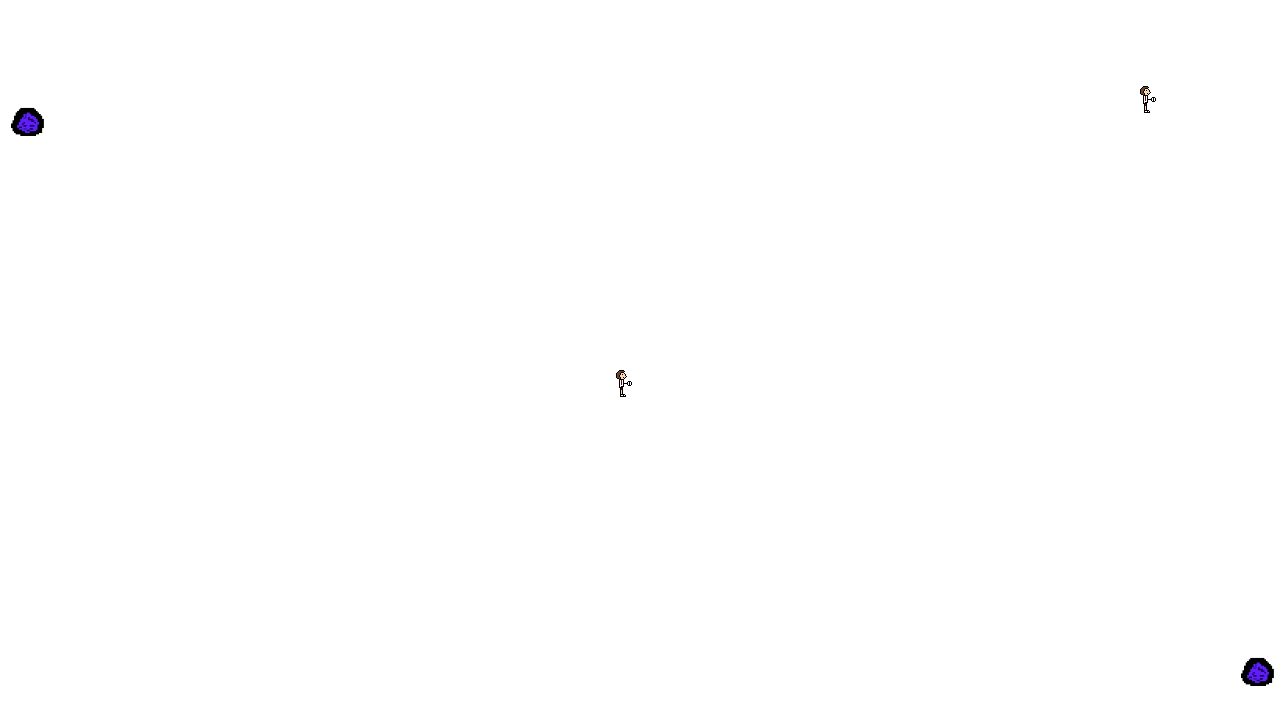
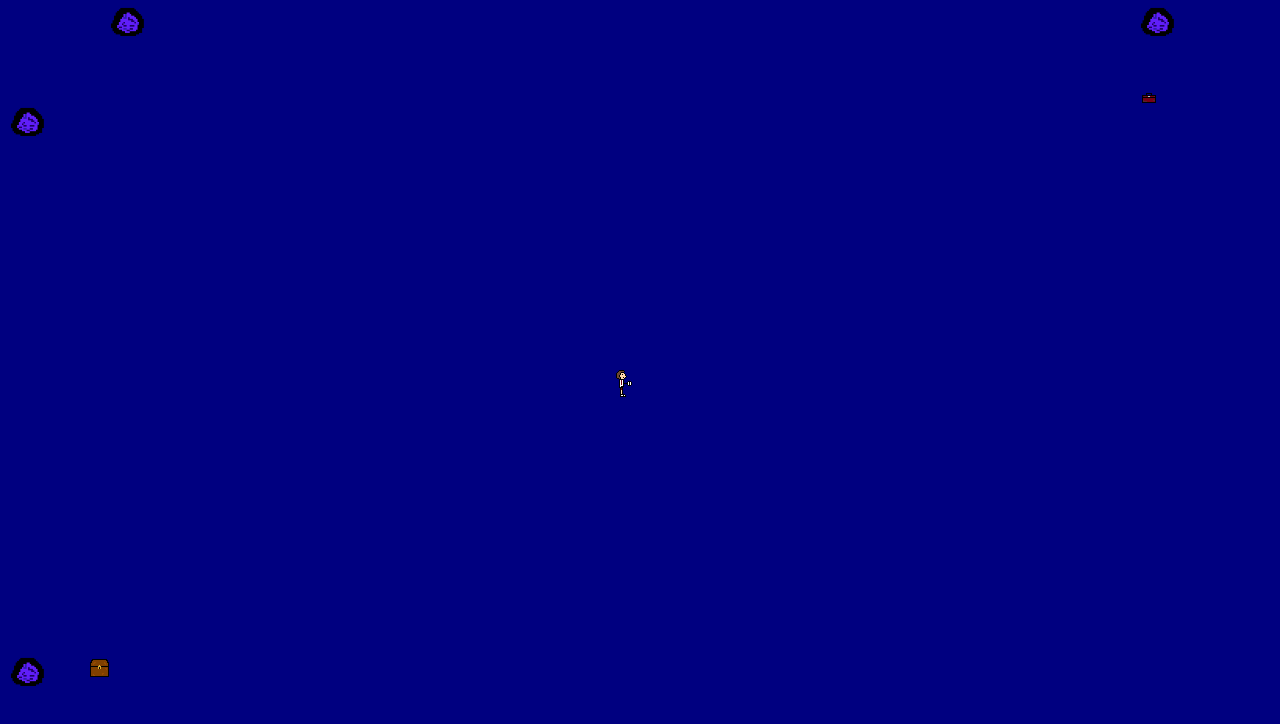
Before and after one commit to pjohn1/website, a plain HTML site: page index.html in a window 1280 px wide. Drawn offline with Linux system fonts and the light colour scheme.

Commit message:
portals in place

```diff
--- a/index.html
+++ b/index.html
@@ -21,7 +21,7 @@
             width: 100vw;
             height: 100vh;
             overflow: hidden;
-            background-image: navy;
+            background-color: navy;
             background-size: 64px 64px;
         }
         #player {
@@ -51,16 +51,31 @@
             top: 100px;
             right: 100px;
             transform: translate(-50%, -50%);
-            background-image: url('pj_as_sprite.png');
+            background-image: url('toolbox.png');
+            background-size: cover;
+        }
+        #chest {
+            position: absolute;
+            width: 32px;
+            height: 32px;
+            background-color: transparent;
+            bottom: 100px;
+            left: 100px;
+            transform: translate(-50%, -50%);
+            background-image: url('chest.png');
             background-size: cover;
         }
         #portal1 {
             top: 100px;
-            left: 0px;
         }
         #portal2 {
             bottom: 100px;
-            right: 0px;
+        }
+        #portal3{
+            right: 100px;
+        }
+        #portal4{
+            left: 100px;
         }
     </style>
 </head>
@@ -70,7 +85,10 @@
         <div id="player"></div>
         <div id="portal1" class="portal" data-url="page1.html"></div>
         <div id="portal2" class="portal" data-url="page2.html"></div>
+        <div id="portal3" class="portal" data-url="page3.html"></div>
+        <div id="portal4" class="portal" data-url="page4.html"></div>
         <div id="toolbox" data-url="#toolbox"></div>
+        <div id="chest" data-url="#chest"></div>
     </div>
 
     <script>
```
